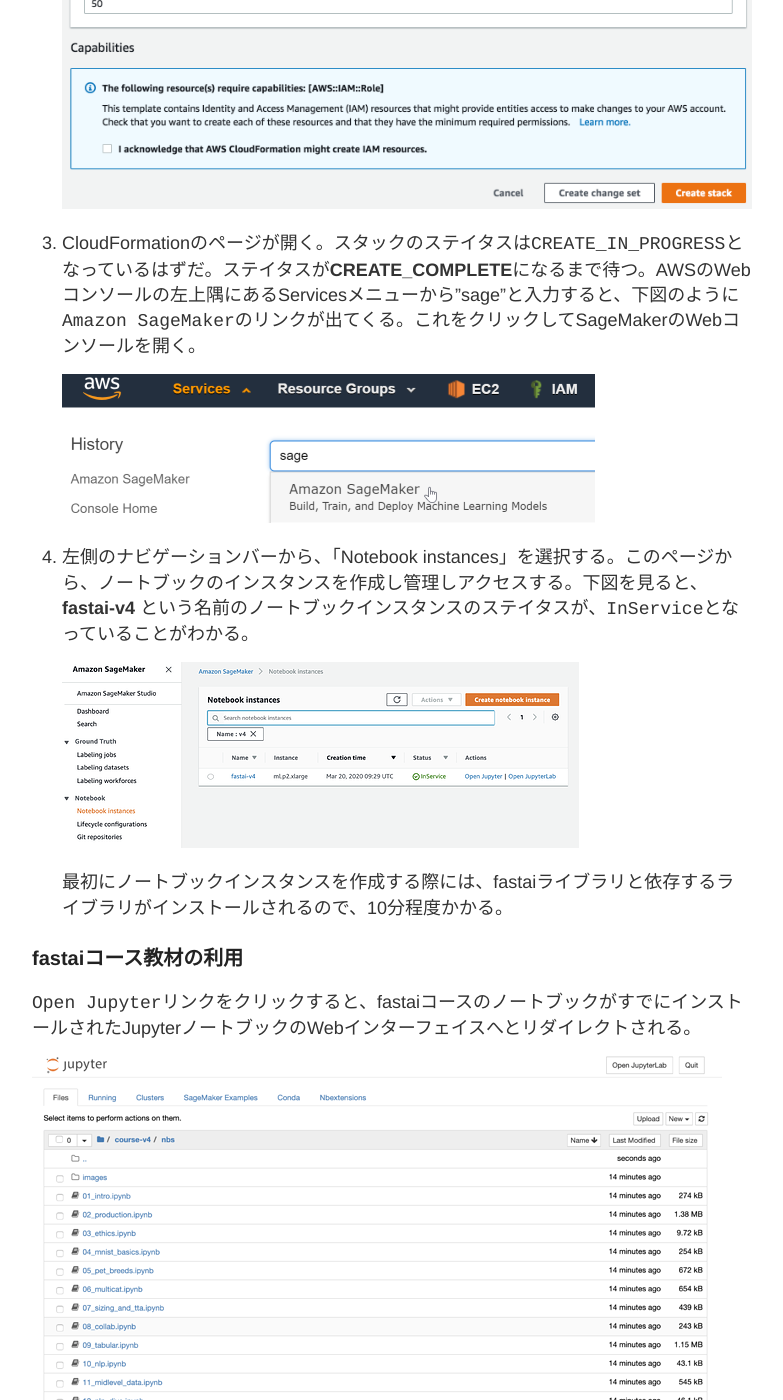
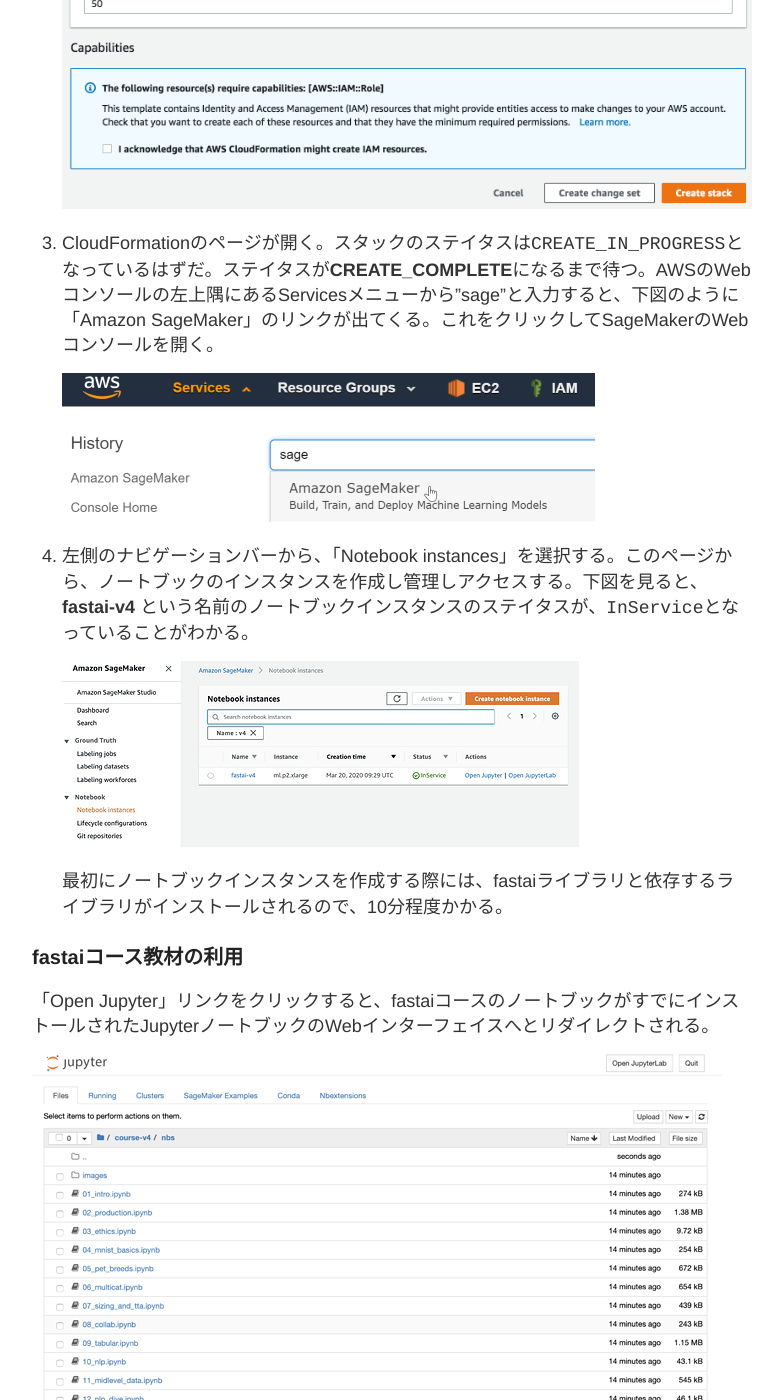
Before and after one commit to oreilly-japan/fastai_book_jp, a Jekyll site: the page built from start_sagemaker.md, in a window 1280 px wide and 1400 px high, scrolled down 2525 px. Shown: the whole window, without its empty margins (248-1031 px from the left). Built offline with Jekyll 4.4.1, drawn with Linux system fonts in a browser that asks for light colours.

Commit message:
図版のリンクとリンク名の書体

```diff
--- a/start_sagemaker.md
+++ b/start_sagemaker.md
@@ -51,7 +51,7 @@
 
     <img alt="create stack" src="{{ site.baseurl }}/images/sagemaker/create_stack.png" class="screenshot">
 
-1. CloudFormationのページが開く。スタックのステイタスは`CREATE_IN_PROGRESS`となっているはずだ。ステイタスが**CREATE_COMPLETE**になるまで待つ。AWSのWebコンソールの左上隅にあるServicesメニューから"sage"と入力すると、下図のように`Amazon SageMaker`のリンクが出てくる。これをクリックしてSageMakerのWebコンソールを開く。
+1. CloudFormationのページが開く。スタックのステイタスは`CREATE_IN_PROGRESS`となっているはずだ。ステイタスが**CREATE_COMPLETE**になるまで待つ。AWSのWebコンソールの左上隅にあるServicesメニューから"sage"と入力すると、下図のように「Amazon SageMaker」のリンクが出てくる。これをクリックしてSageMakerのWebコンソールを開く。
 
 
    <img alt="sage" src="{{ site.baseurl }}/images/sagemaker/01.png" class="screenshot">
@@ -64,7 +64,7 @@
 
 ### fastaiコース教材の利用
 
-`Open Jupyter`リンクをクリックすると、fastaiコースのノートブックがすでにインストールされたJupyterノートブックのWebインターフェイスへとリダイレクトされる。
+「Open Jupyter」リンクをクリックすると、fastaiコースのノートブックがすでにインストールされたJupyterノートブックのWebインターフェイスへとリダイレクトされる。
 
 <img alt="coursenotebooks" src="{{ site.baseurl }}/images/sagemaker/course_notebooks.png" class="screenshot">
 
@@ -78,7 +78,7 @@
 
 - 利用が終わったらノートブックタブをクローズし、**stopをクリックすることを忘れないように！** *stop*ボタンがクリックされるまで、課金が発生し続ける。
 
-    <img alt="stop" src="images/sagemaker/stop_instance.png" class="screenshot">
+    <img alt="stop" src="{{ site.baseurl }}images/sagemaker/stop_instance.png" class="screenshot">
 
 
 ### 作業の再開
```
